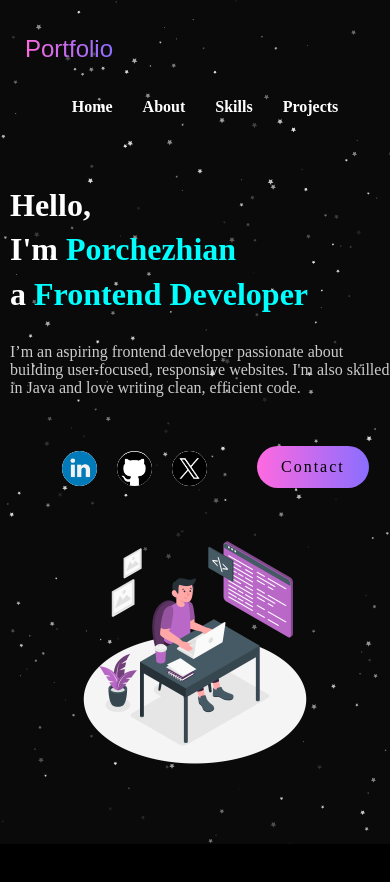
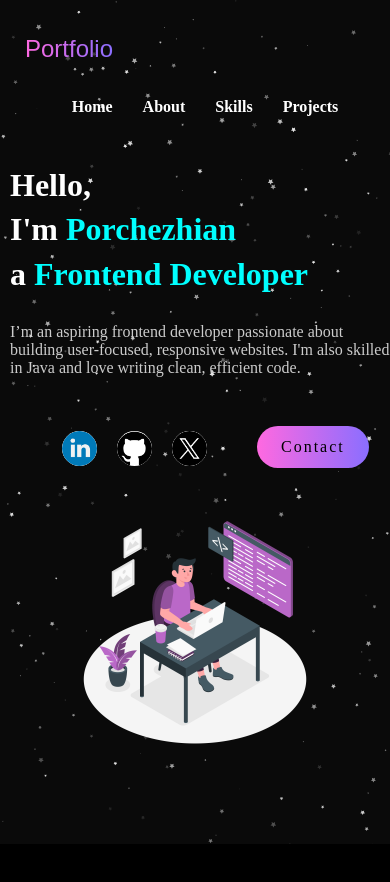
Before and after one commit to chezhianch/Animated-React-Portfolio, a React (Vite) app: page / in a window 390 px wide. Shown: the top 882 px of the page. Built offline with nearby package versions, Linux system fonts and the light colour scheme.

Commit message:
Update App.css

```diff
--- a/src/App.css
+++ b/src/App.css
@@ -453,7 +453,7 @@ gap: 30px;
     flex-direction: column;
     padding: 1rem;
 
-    top: 60px;
+    top: 40px;
 
   }
 
```
